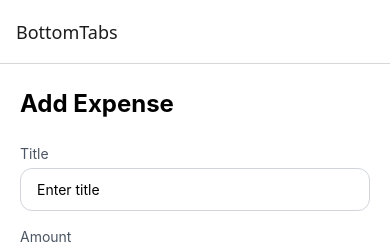
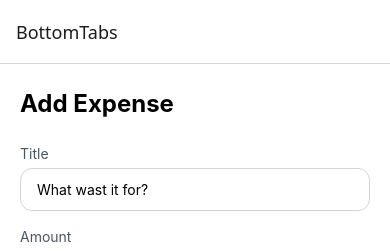
Before and after one commit to alaminskofficial/expense-tracker, a React Native app: screen /Expense in a window 390 px wide. Shown: the top 251 px of the page. Built offline with nearby package versions, Linux system fonts and the light colour scheme.

Commit message:
scalebale code

```diff
--- a/App.tsx
+++ b/App.tsx
@@ -1,4 +1,5 @@
 import { StatusBar } from "expo-status-bar";
+
 import { StyleSheet, Text, View } from "react-native";
 import AppNavigator from "./src/navigation/AppNavigator";
 import { NavigationContainer } from "@react-navigation/native";
--- a/package.json
+++ b/package.json
@@ -17,6 +17,7 @@
     "expo-status-bar": "~3.0.9",
     "react": "19.1.0",
     "react-native": "0.81.5",
+    "react-native-get-random-values": "~1.11.0",
     "react-native-safe-area-context": "~5.6.0",
     "react-native-screens": "~4.16.0",
     "twrnc": "^4.16.0",
--- a/src/screens/CreateExpense.tsx
+++ b/src/screens/CreateExpense.tsx
@@ -30,7 +30,7 @@ const CreateExpense: React.FC = () => {
     }
 
     const newExpense: Expense = {
-      id: uuidv4(),
+      id: `${Date.now()}-${Math.random()}`,
       title,
       amount: Number(amount),
       category,
@@ -56,7 +56,7 @@ const CreateExpense: React.FC = () => {
       {/* Title */}
       <Text style={tailwind`text-sm text-gray-600 mb-1`}>Title</Text>
       <TextInput
-        placeholder="Enter title"
+        placeholder="What wast it for?"
         value={title}
         onChangeText={setTitle}
         style={tailwind`border border-gray-300 rounded-xl px-4 py-3 mb-4`}
--- a/src/screens/CreateIncome.tsx
+++ b/src/screens/CreateIncome.tsx
@@ -9,7 +9,6 @@ import {
 } from "react-native";
 import DateTimePicker from "@react-native-community/datetimepicker";
 import tailwind from "twrnc";
-import { v4 as uuidv4 } from "uuid";
 import { Expense } from "../types/expense";
 import { incomeCategories } from "../utils/categoryHelper";
 
@@ -36,7 +35,7 @@ const CreateIncome: React.FC = () => {
     }
 
     const newIncome: Expense = {
-      id: uuidv4(),
+      id: `${Date.now()}-${Math.random()}`,
       title,
       amount: Number(amount),
       category,
```
Also changed, not shown: 1 other file (tests, documents, lock files or other folders).
